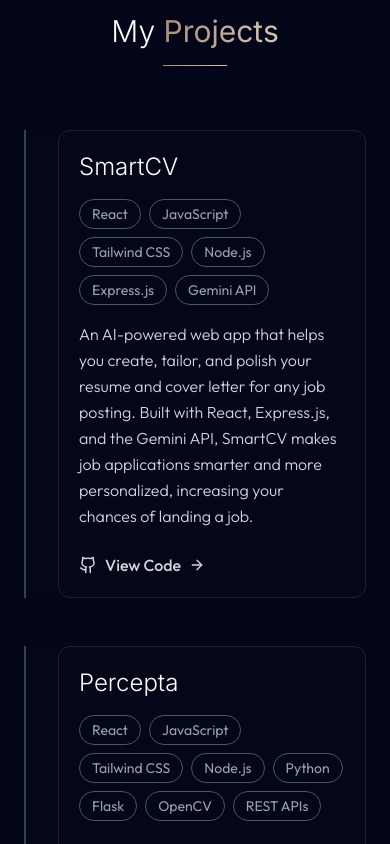
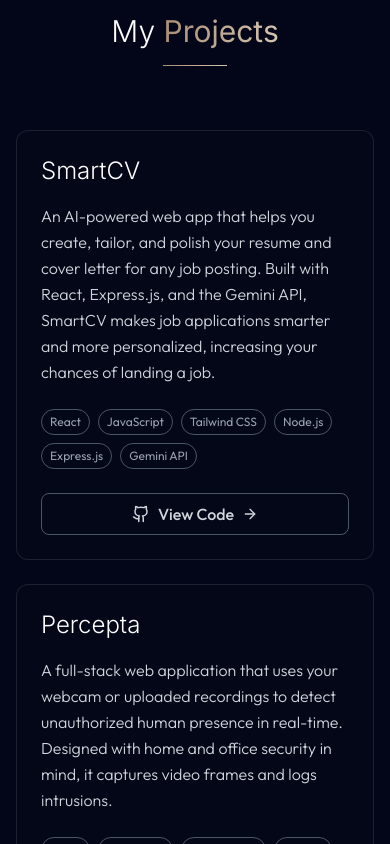
Before and after one commit to louisnguyenn/Louis-Personal-Portfolio, a React (Vite) app: page / in a window 390 px wide. Shown: the part 3140-3984 px from the top of the page. Built offline with nearby package versions, Linux system fonts and the light colour scheme.

Commit message:
revamp projects section to cards

```diff
--- a/src/App.jsx
+++ b/src/App.jsx
@@ -56,8 +56,8 @@ function App() {
           <Contact />
           <About />
           <Experience />
-          <Projects />
         </div>
+        <Projects />
         <Footer />
       </div>
     </>
--- a/src/components/sections/Projects.jsx
+++ b/src/components/sections/Projects.jsx
@@ -92,7 +92,6 @@ export const Projects = () => {
         'Python',
         'Flask',
         'OpenCV',
-        'REST APIs',
       ],
       githubLink: 'https://github.com/louisnguyenn/Percepta',
     },
@@ -117,9 +116,9 @@ export const Projects = () => {
   return (
     <section
       id="projects"
-      className="min-h-screen flex items-center justify-center py-20"
+      className="min-h-screen flex items-center justify-center py-20 px-4 sm:px-6 lg:px-8"
     >
-      <div className="max-w-6xl mx-auto px-6">
+      <div className="max-w-5xl mx-auto w-full">
         <ScrollReveal>
           <div className="text-center mb-16">
             <h2 className="text-3xl md:text-4xl font-light mb-4 text-white">
@@ -132,7 +131,8 @@ export const Projects = () => {
           </div>
         </ScrollReveal>
 
-        <div className="space-y-12">
+        {/* Card Grid */}
+        <div className="grid grid-cols-1 md:grid-cols-2 lg:grid-cols-3 gap-6 lg:gap-8">
           {projects.map((project, index) => (
             <ScrollReveal
               key={index}
@@ -141,39 +141,36 @@ export const Projects = () => {
               duration={0.6}
               delay={index * 0.1}
             >
-              <div className="group">
-                <div className="bg-[#040718] border-l-2 border-gray-700 hover:border-[#AA8F76] transition-colors duration-300 pl-8">
-                  <div className="flex flex-col lg:flex-row lg:items-start lg:justify-between gap-6 border border-white/10 p-5 rounded-xl">
-                    {/* Project Info */}
-                    <div className="flex-1 space-y-4">
-                      <h3 className="text-2xl md:text-3xl font-light text-white group-hover:text-[#D4C4B0] transition-colors duration-300">
+              <div className="group h-full bg-[#040718] border border-white/10 rounded-xl p-6 hover:border-[#AA8F76] transition-all duration-300 hover:shadow-xl hover:shadow-[#AA8F76]/10 hover:-translate-y-1 flex flex-col">
+                {/* Title */}
+                <h3 className="text-2xl font-light text-white group-hover:text-[#D4C4B0] transition-colors duration-300 mb-4">
                   {project.title}
                 </h3>
 
+                {/* Description */}
+                <p className="text-gray-300 leading-relaxed font-light mb-6 flex-grow">
+                  {project.description}
+                </p>
+
                 {/* Technologies */}
-                      <div className="flex flex-wrap gap-2">
+                <div className="flex flex-wrap gap-2 mb-6">
                   {project.technologies.map((tech, techIndex) => (
                     <span
                       key={techIndex}
-                            className="text-gray-400 text-sm px-3 py-1 border border-gray-600 rounded-full hover:border-[#AA8F76] hover:text-[#D4C4B0] transition-colors duration-300"
+                      className="text-gray-400 text-xs px-2 py-1 border border-gray-600 rounded-full hover:border-[#AA8F76] hover:text-[#D4C4B0] transition-colors duration-300"
                     >
                       {tech}
                     </span>
                   ))}
                 </div>
 
-                      <p className="text-gray-300 leading-relaxed font-light max-w-3xl">
-                        {project.description}
-                      </p>
-                    </div>
-
-                    {/* Project Links */}
-                    <div className="flex flex-col sm:flex-row gap-3 lg:flex-col lg:items-end">
+                {/* Links */}
+                <div className="flex flex-col gap-3 mt-auto">
                   <a
                     href={project.githubLink}
                     target="_blank"
                     rel="noopener noreferrer"
-                        className="inline-flex items-center gap-2 text-gray-300 font-medium hover:text-white transition-colors duration-300 group/link"
+                    className="inline-flex items-center justify-center gap-2 text-gray-300 font-medium hover:text-white transition-colors duration-300 group/link py-2 px-4 border border-gray-600 rounded-lg hover:border-[#AA8F76]"
                   >
                     <Github size={18} />
                     View Code
@@ -188,7 +185,7 @@ export const Projects = () => {
                       href={project.liveLink}
                       target="_blank"
                       rel="noopener noreferrer"
-                          className="inline-flex items-center gap-2 text-[#AA8F76] hover:text-[#8B7355] font-medium transition-colors duration-300 group/link"
+                      className="inline-flex items-center justify-center gap-2 bg-gradient-to-r from-[#AA8F76] to-[#D4C4B0] text-white font-medium py-2 px-4 rounded-lg hover:opacity-90 transition-opacity duration-300 group/link"
                     >
                       <ExternalLink size={18} />
                       Live Demo
@@ -200,8 +197,6 @@ export const Projects = () => {
                   )}
                 </div>
               </div>
-                </div>
-              </div>
             </ScrollReveal>
           ))}
         </div>
```
Lines whose indentation alone changed are shown as unchanged.
